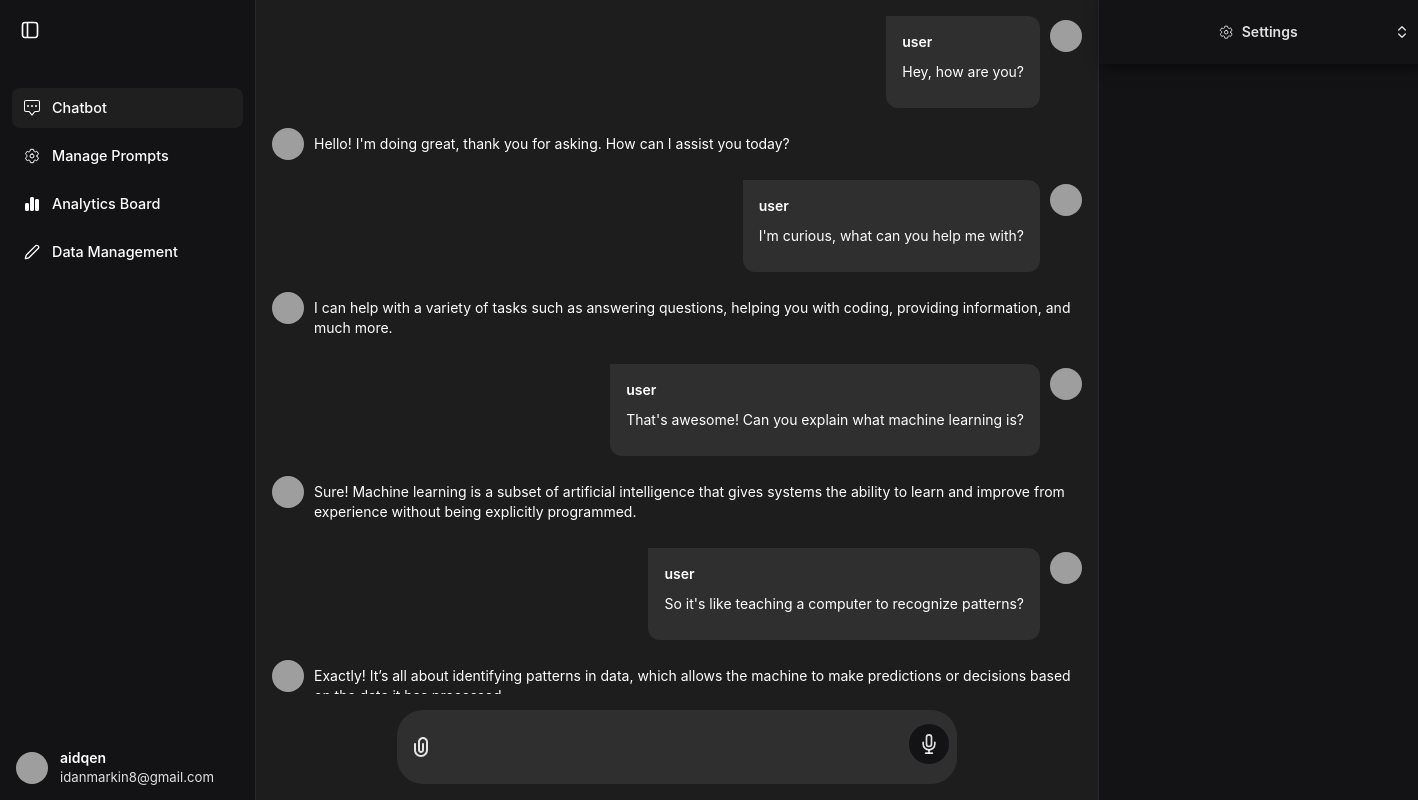
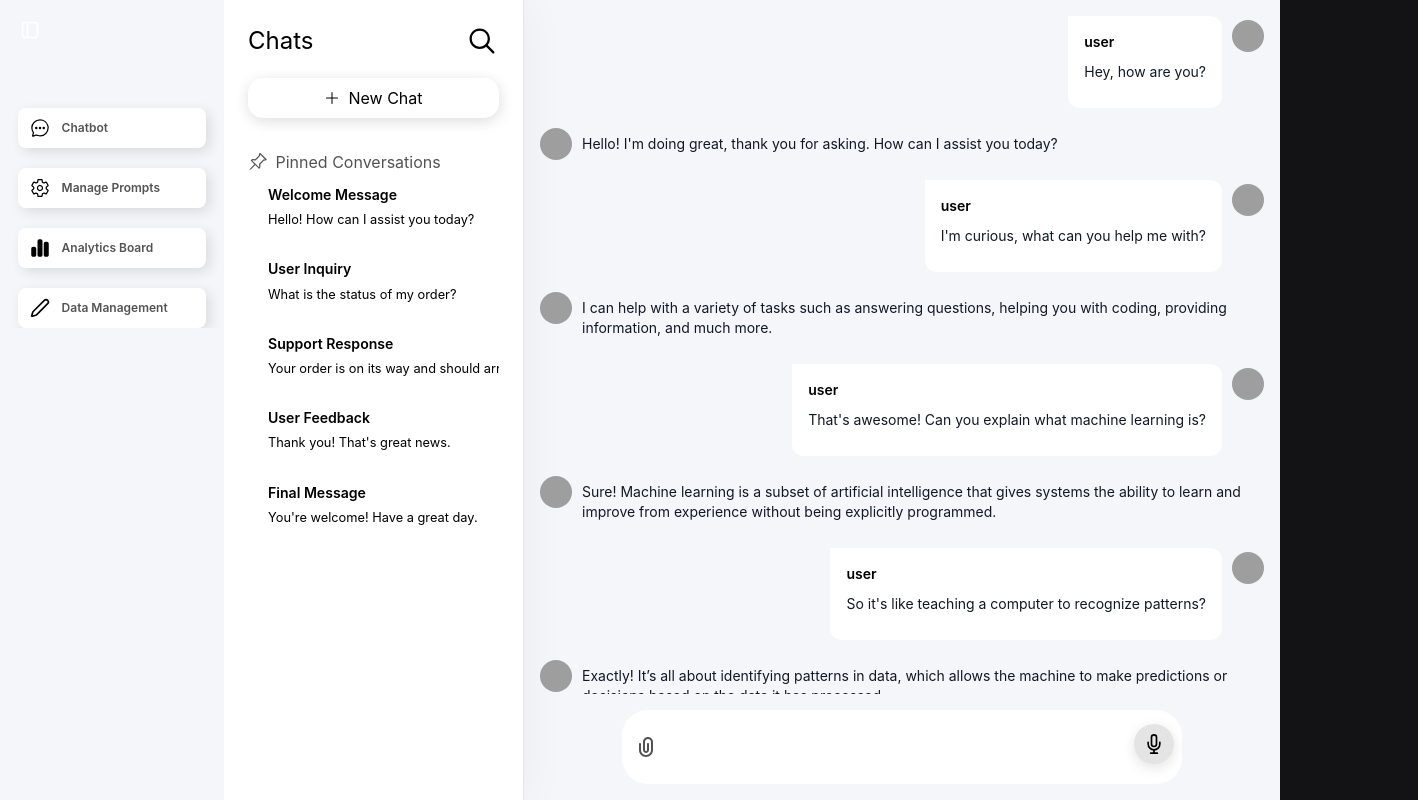
Before and after one commit to aidqen/FelixLabs-first-proj-frontend, a React app: page /chat in a window 1280 px wide. Both pictures are taken after a click on the button 26 px from the left and 30 px from the top of the page. Shown: the whole page, 1418 px wide, since content can reach past the window. Built offline with nearby package versions, Linux system fonts and the light colour scheme; grey boxes are pictures that could not be loaded; the HTML template or start-up script is replaced by a standard one.

Commit message:
Change theme to white and move SettingsSidebar to left

```diff
--- a/src/cmps/ChatDetails/MessagePreview.jsx
+++ b/src/cmps/ChatDetails/MessagePreview.jsx
@@ -13,26 +13,26 @@ export function MessagePreview({message}) {
         src="https://upload.wikimedia.org/wikipedia/commons/thumb/b/bc/Unknown_person.jpg/434px-Unknown_person.jpg"
         alt="Jese image"
       />
-      <div className={`flex flex-col w-max max-w-[800px] leading-1.5  border-gray-200 ${owner === 'user' ? 'bg-[#2F2F2F] p-4' : 'bg-transparent'}
+      <div className={`flex flex-col w-auto leading-1.5 border-gray-200 ${owner === 'user' ? 'bg-white p-4' : 'bg-transparent'}
        rounded-e-xl rounded-es-xl dark:bg-gray-700`}>
         {/* <div className="flex items-center space-x-2 rtl:space-x-reverse"> */}
-          {owner === 'user' && <span className="text-sm font-semibold text-gray-900 text-white">
+          {owner === 'user' && <span className="text-sm font-semibold text-black">
             {owner}
           </span>}
           {/* <span className="text-sm font-normal text-gray-500 dark:text-gray-400">
             11:46
           </span> */}
         {/* </div> */}
-        <p className="text-sm font-normal py-2.5 text-gray-900 text-white">
+        <p className="text-sm font-normal py-2.5 text-gray-900 text-black">
           {text}
         </p>
       </div>
       {onHover && <button
-        className="inline-flex self-center items-center p-2 text-sm font-medium text-center text-gray-900 bg-transparent rounded-lg focus:ring-4 focus:outline-none dark:text-white "
+        className="inline-flex self-center items-center text-sm font-medium text-center text-black light:text-black bg-transparent rounded-lg focus:ring-0 focus:outline-none dark:text-white "
         type="button"
       >
         <svg
-          className="w-4 h-4 text-gray-500 dark:text-gray-400"
+          className="w-4 h-4 text-black dark:text-gray-400 light:text-black"
           fill="currentColor"
           viewBox="0 0 4 15"
         >
--- a/src/cmps/ChatDetails/SettingsSidebar.jsx
+++ b/src/cmps/ChatDetails/SettingsSidebar.jsx
@@ -1,42 +1,64 @@
-import { useState } from 'react'
-import { CgArrowsV } from 'react-icons/cg'
-import { IoMdChatboxes, IoMdSettings } from 'react-icons/io'
-import { IoSettingsOutline } from 'react-icons/io5'
-import { LuChevronsUpDown, LuHistory } from 'react-icons/lu'
+import { BsPinAngle, BsPlusLg } from 'react-icons/bs'
+import { GoHistory } from 'react-icons/go'
+import { RxMagnifyingGlass } from 'react-icons/rx'
 
 export function SettingsSidebar() {
-  const [sidebarView, setSidebarView] = useState('settings')
-
-  function toggleSidebarView() {
-    setSidebarView(prev => (prev === 'settings' ? 'chatHistory' : 'settings'))
-  }
-
-
-
-  const options = [
-    { label: 'Settings', value: 'settings', icon: IoMdSettings },
-    { label: 'Chat History', value: 'chatHistory', icon: IoMdChatboxes },
+  const chatHistory = [
+    {
+      id: 1,
+      title: 'Welcome Message',
+      text: 'Hello! How can I assist you today?',
+    },
+    {
+      id: 2,
+      title: 'User Inquiry',
+      text: 'What is the status of my order?',
+    },
+    {
+      id: 3,
+      title: 'Support Response',
+      text: 'Your order is on its way and should arrive in 3 days.',
+    },
+    {
+      id: 4,
+      title: 'User Feedback',
+      text: "Thank you! That's great news.",
+    },
+    {
+      id: 5,
+      title: 'Final Message',
+      text: "You're welcome! Have a great day.",
+    },
   ]
 
   return (
-    <div className="settings-sidebar col-start-2 col-end-2 bg-[#131316] border-x-[#292929] border-l">
-      <div className="flex flex-row relative items-center gap-2 justify-center w-full h-16  shadow-[5px_2px_14px_0px_rgb(0,0,0,69%)]">
-        {sidebarView === 'settings' ? (
-          <>
-            <IoSettingsOutline className="w-[0.90rem] h-[0.90rem]" />
-            <h2 className="text-sm font-semibold">Settings</h2>
-          </>
-        ) : (
-          <>
-            <LuHistory className="w-[0.90rem] h-[0.90rem]" />
-            <h2 className="text-sm font-semibold">Chat History</h2>
-          </>
-        )}
-        <LuChevronsUpDown className="absolute right-2 cursor-pointer" onClick={toggleSidebarView}/>
+    <div className="settings-sidebar col-start-1 col-end-1 bg-[#FFFFFF] border-x-[#E5E5E5] p-6 border-r-[0.3px] border-[#E5E5E5] shadow-[4px_2px_41.4px_rgba(0,0,0,0.04)]">
+      <div className="flex flex-row items-center justify-between light:text-black text-black h-[2.125em]">
+        <h2 className="text-[24px]">Chats</h2>
+        <RxMagnifyingGlass className="h-[34px] w-[34px]" />
       </div>
-      {/* //     <ul className='chat-history border-r border-gray-700 p-1 pt-[5.5rem] col-start-2 col-end-2'>
-    //     {chatHistory.map(chat => <li key={chat.id} className={` ${chat.id === '1' ? 'bg-[#1f1f1f]' : ''} flex items-center justify-between py-2 px-1 rounded-lg text-white hover:bg-hoverInSidebar text-[0.8rem] w-full h-10 transition-all overflow-hidden whitespace-nowrap text-ellipsis`}>{chat.title}</li>)}
-    //   </ul> */}
+      <button className="gap-2 flex flex-row text-black items-center justify-center w-full mt-5 mb-8 py-2 rounded-[15px] shadow-[2px_4px_15px_rgba(0,0,0,0.09),_-2px_2px_15px_rgba(0,0,0,0.05)]">
+        <BsPlusLg />
+        <h3>New Chat</h3>
+      </button>
+
+      <div className="flex flex-row items-center gap-2 text-[#535353] text-[1em]">
+        <BsPinAngle className="h-[19.5px] w-[19.5px]" />
+        <h4 className="font-normal">Pinned Conversations</h4>
+      </div>
+
+      <ul className="chat-history border-gray-700  col-start-2 col-end-2">
+        {chatHistory.map((chat) => (
+          <li
+            key={chat.id}
+            className={` ${chat.id === '1' ? 'bg-[#FAFAFA]' : ''}
+            flex flex-col items-start py-[10px] px-[20px] cursor-pointer rounded-lg text-black text-[0.8rem] h-[5.812em] gap-[5px] w-full transition-all overflow-hidden whitespace-nowrap text-ellipsis`}
+          >
+            <h3 className="text-[1.1em] font-semibold">{chat.title}</h3>
+            <p className="text-[1em]">{chat.text}</p>
+          </li>
+        ))}
+      </ul>
     </div>
   )
 }
--- a/src/cmps/ChatDetails/UserInput.jsx
+++ b/src/cmps/ChatDetails/UserInput.jsx
@@ -2,24 +2,27 @@ import { FiArrowUp, FiMic } from 'react-icons/fi'
 import { Link } from '../../svgs/Link'
 
 export function UserInput({ userInput, handleChange, textareaRef }) {
+
+  function sendBtnClasses() {
+    return userInput
+      ? 'bg-[#E4E4E4] text-black hover:bg-[#aeaeae]'
+      : 'bg-darkSidebar hover:bg-[#1f1f1f]'
+  }
+
   return (
     <div className="user-input flex relative">
-      <Link className="absolute bottom-[25px] left-3" />
+      <Link className="absolute bottom-[25px] left-3 text-[#535353]"/>
       <textarea
         ref={textareaRef}
         type="text"
         name="text"
-        className="flex items-center rounded-[26px] bg-[rgb(47,47,47)] resize-none w-[35rem] focus:ring-0 focus:outline-none p-[1.5rem] px-10 text-[1rem] h-[74px]"
+        className="flex items-center rounded-[26px] bg-[#fffff] resize-none w-[35rem] focus:ring-0 focus:outline-none p-[1.5rem] px-10 text-[1rem] h-[74px]"
         value={userInput}
         onChange={handleChange}
       />
       <button
-        className={`flex items-center absolute bottom-[20px] right-2 justify-center
-              ${
-                userInput
-                  ? 'bg-gray-200 text-black hover:bg-[#aeaeae] '
-                  : 'bg-darkSidebar hover:bg-[#1f1f1f]'
-              }
+        className={`flex items-center absolute bottom-[20px] right-2 justify-center shadow-[0_4px_13px_rgba(0,0,0,0.11)]
+              bg-[#E4E4E4] text-black
                w-10 h-10 rounded-full transition-all duration-[350ms] ease-in-out`}
       >
         <div
--- a/src/cmps/MenuSidebar/MenuSidebar.jsx
+++ b/src/cmps/MenuSidebar/MenuSidebar.jsx
@@ -4,25 +4,20 @@ import { Navigation } from './Navigation'
 import { ToggleSidebar } from '../../svgs/ToggleSidebar'
 import { ProfilePreview } from './ProfilePreview'
 
-export function MenuSidebar({isOpen, setIsOpen}) {
-
-  function toggleSidebar(){
+export function MenuSidebar({ isOpen, setIsOpen }) {
+  function toggleSidebar() {
     setIsOpen(!isOpen)
   }
 
   return (
     <>
       <aside
-        className={`flex flex-col justify-between z-40 bg-darkSidebar h-screen pt-5 border-r transition-all border-x-[#292929] col-start-1 col-end-1`}
+        className={`flex flex-col justify-start z-40 bg-mainBg h-screen pt-5 transition-all border-0 col-start-1 col-end-1`}
       >
         <div>
           <ToggleSidebar onToggle={toggleSidebar} />
           <Navigation isOpen={isOpen} />
         </div>
-        <div className="mini-profile flex flex-row items-center justify-start ps-4 gap-[0.75rem] h-8 w-full mb-4">
-            <img src="https://upload.wikimedia.org/wikipedia/commons/thumb/b/bc/Unknown_person.jpg/434px-Unknown_person.jpg" className='rounded-full min-w-8 min-h-8 max-w-8 max-h-8' />
-            {isOpen && <ProfilePreview />}
-        </div>
       </aside>
     </>
   )
--- a/src/cmps/MenuSidebar/Navigation.jsx
+++ b/src/cmps/MenuSidebar/Navigation.jsx
@@ -1,28 +1,28 @@
 import { BsChatSquareDots } from 'react-icons/bs'
 import { FaChartSimple } from 'react-icons/fa6'
-import { IoChatbubblesOutline, IoSettingsOutline } from 'react-icons/io5'
+import { IoChatbubbleEllipsesOutline, IoChatbubblesOutline, IoSettingsOutline } from 'react-icons/io5'
 import { LuPen } from 'react-icons/lu'
 import { NavLink } from 'react-router-dom'
 
 export function Navigation({ isOpen }) {
 
     const navigationLinks = [
-        {label: 'Chatbot', icon: BsChatSquareDots, path: '/chat'},
+        {label: 'Chatbot', icon: IoChatbubbleEllipsesOutline, path: '/chat'},
         {label: 'Manage Prompts', icon: IoSettingsOutline, path: '/prompts'},
         {label: 'Analytics Board', icon: FaChartSimple, path: '/analytics'},
         {label: 'Data Management', icon: LuPen, path: '/data'}
     ]
 
   return (
-    <nav className="h-full px-3 pb-4 overflow-y-auto ">
-      <ul className={`space-y-2 font-medium overflow-hidden ${isOpen ? 'open' : 'close'}`}>
+    <nav className="h-full  pb-4 overflow-y-auto ">
+      <ul className={`space-y-5 px-[1.1rem] pt-5 font-medium overflow-hidden ${isOpen ? 'open' : 'close'}`}>
         {navigationLinks.map(link => {
             return (
-                <li key={link.label}>
-                    <NavLink to={link.path} className="sidebar-link flex items-center justify-between py-2 px-1 rounded-lg text-white hover:bg-hoverInSidebar text-[0.9rem] w-full h-10 transition-all">
+                <li key={link.label} className='shadow-[4px_4px_13px_rgba(0,0,0,0.11)] bg-white hover:bg-gray-200 rounded-lg'>
+                    <NavLink to={link.path} className="sidebar-link flex items-center justify-between  py-2 px-1   text-black dark:hover:bg-hoverInSidebar  text-[0.9rem] w-full h-10 transition-all">
                         <div className="flex align-center">
-                            <link.icon className="ms-2 me-3 w-4 h-4 my-auto" />
-                            {isOpen && <span className="flex-1  whitespace-nowrap">{link.label}</span>}
+                            <link.icon className="ms-2 me-3 w-5 h-5 my-auto" />
+                            {isOpen && <span className="flex items-center flex-1 text-xs font-semibold text-[rgb(83,83,83)] whitespace-nowrap">{link.label}</span>}
                         </div>
                     </NavLink>
                 </li>
--- a/src/index.css
+++ b/src/index.css
@@ -10,16 +10,36 @@
 
 
 .sidebar-link.active {
-  background-color: rgb(31, 31, 31);
+  /* background-color: rgb(31, 31, 31); */
 }
 
 ul.close .sidebar-link {
-  width: 2.7em;
+  width: 3em;
 }
 
 
 .sidebar-link-admin {
   @apply inline-flex items-center justify-center px-2 text-sm font-medium text-gray-800 bg-gray-100 rounded-full dark:bg-gray-700 dark:text-gray-300;
+}
+
+body {
+  --sb-track-color: #232E33;
+  --sb-thumb-color: #bbbbbb;
+  --sb-size: 8px;
+}
+
+body::-webkit-scrollbar {
+  width: var(--sb-size);
+}
+
+body::-webkit-scrollbar-track {
+  background: var(--sb-track-color);
+  border-radius: 3px;
+}
+
+body::-webkit-scrollbar-thumb {
+  background: var(--sb-thumb-color);
+  border-radius: 3px;
 }
 
 :root {
--- a/src/pages/AppIndex.jsx
+++ b/src/pages/AppIndex.jsx
@@ -7,11 +7,11 @@ export function AppIndex() {
   return (
     <div
       className={`app h-screen w-screen grid ${
-        isOpen ? 'grid-cols-[16rem,1fr]' : 'grid-cols-[4rem,1fr]'
+        isOpen ? 'grid-cols-[14rem,1fr]' : 'grid-cols-[5rem,1fr]'
       } transition-all`}
     >
       <MenuSidebar isOpen={isOpen} setIsOpen={setIsOpen} />
-      <div className={`main-section w-full h-full col-start-2 bg-[#1d1d1d]`}>
+      <div className={`main-section w-full h-full col-start-2 bg-mainBg`}>
         <Outlet />
       </div>
     </div>
--- a/src/pages/ChatDetails.jsx
+++ b/src/pages/ChatDetails.jsx
@@ -109,9 +109,9 @@ const chatData = [
   }
 
   return (
-    <div className="h-full w-full grid grid-cols-[1fr,20em]">
+    <div className="h-full w-full grid grid-cols-[18.75em,1fr] ">
       <SettingsSidebar />
-      <main className="h-screen w-full flex flex-col justify-between col-start-1 col-end-1 row-start-1 row-end-2 custom-scrollbar">
+      <main className="h-screen w-full flex flex-col justify-between col-start-2 col-end-2 row-start-1 row-end-2 custom-scrollbar">
           <MessageList chatData={chatData}/>
         <div className="footer h-auto p-4 flex justify-center items-start">
           <UserInput
--- a/tailwind.config.js
+++ b/tailwind.config.js
@@ -7,9 +7,13 @@ export default {
   theme: {
     extend: {
       colors: {
-        darkSidebar: 'rgb(19,19,22)',
+        mainBg: '#F5F6FA',
+        darkSidebar: '#171717',
         hoverInSidebar: 'rgb(25,25,25)',
       },
+      sizes: {
+        msgWidth: 'calc(auto - 10em)'
+      }
     },
   },
   plugins: [],
```
Also changed, not shown: src/cmps/AppHeader.jsx (added, +8 -0 lines).
